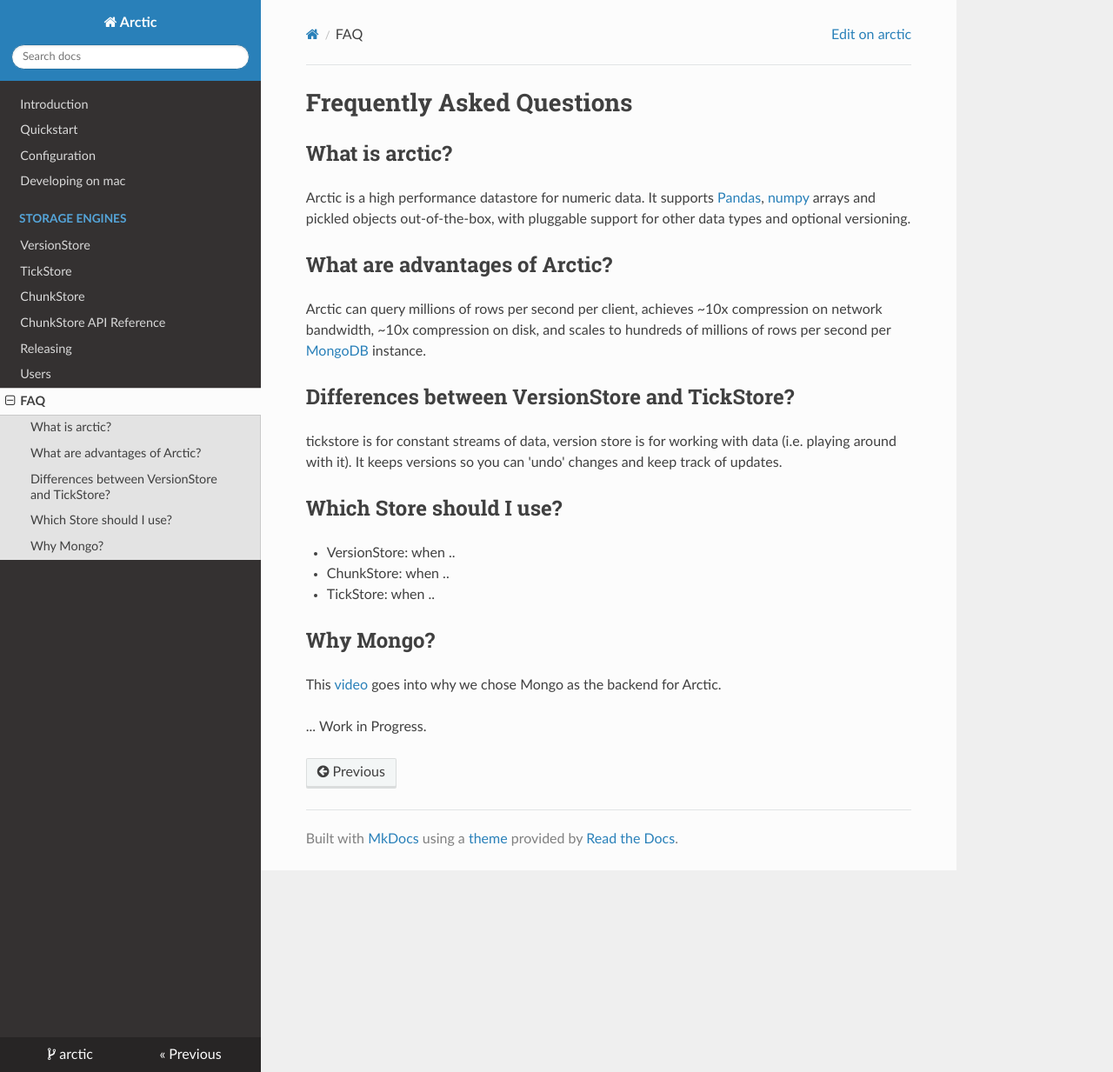
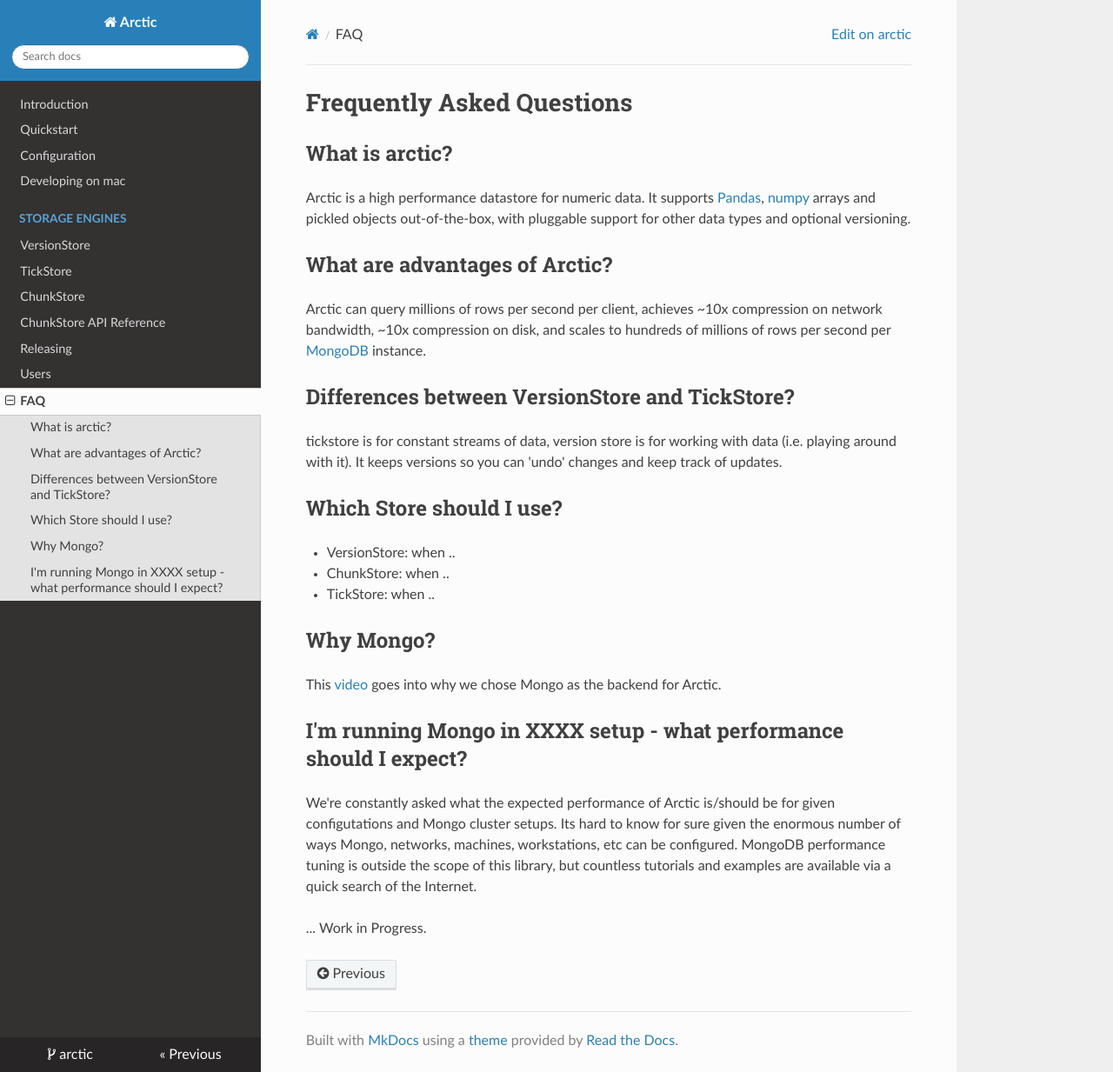
Before and after one commit to man-group/arctic, an MkDocs documentation site: the page built from docs/faq.md, in a window 1280 px wide and 1233 px high. Shown: the whole window at 87% size. Built offline with MkDocs 1.6.1, drawn with Linux system fonts in a browser that asks for light colours; nearby versions of some CDN libraries; old or Windows-style settings are respelled for this version of MkDocs.

Commit message:
update FAQ with question about mongo performance

```diff
--- a/docs/faq.md
+++ b/docs/faq.md
@@ -29,4 +29,7 @@
 This [video](https://vimeo.com/album/3660528/video/145842301) goes into why we
 chose Mongo as the backend for Arctic.
 
+## I'm running Mongo in XXXX setup - what performance should I expect?
+We're constantly asked what the expected performance of Arctic is/should be for given configutations and Mongo cluster setups. Its hard to know for sure given the enormous number of ways Mongo, networks, machines, workstations, etc can be configured. MongoDB performance tuning is outside the scope of this library, but countless tutorials and examples are available via a quick search of the Internet.
+
 ... Work in Progress.
```
